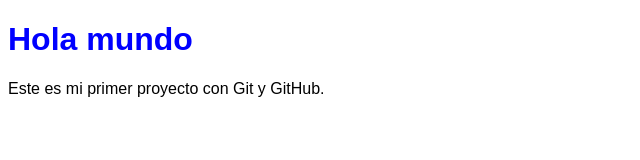
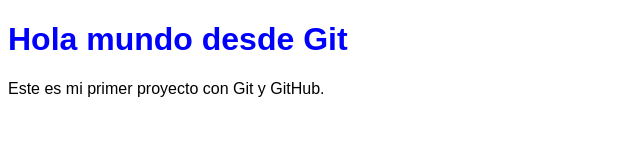
Before and after one commit to josedona88/proyecto-control-versiones, a plain HTML site: page index.html in a window 1280 px wide. Shown: the whole page, without its empty margins (0-640 px from the left). Drawn offline with Linux system fonts and the light colour scheme.

Commit message:
Modificado el titulo

```diff
--- a/index.html
+++ b/index.html
@@ -7,7 +7,7 @@
 </head>
 <body>
 
-    <h1>Hola mundo</h1>
+    <h1>Hola mundo desde Git</h1>
     <p>Este es mi primer proyecto con Git y GitHub.</p>
 
 </body>
```
